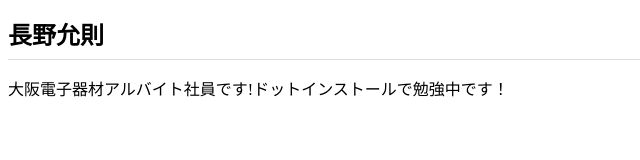
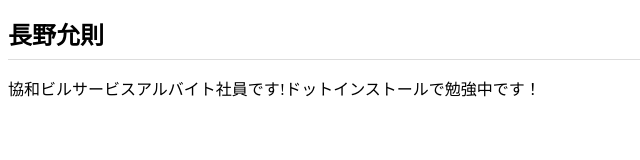
Before and after one commit to Naganou/Naganou.github.io, a plain HTML site: page index.html in a window 1280 px wide. Shown: the whole page, without its empty margins (0-640 px from the left). Drawn offline with Linux system fonts and the light colour scheme.

Commit message:
Add files via upload

```diff
--- a/index.html
+++ b/index.html
@@ -7,6 +7,6 @@
 </head>
 <body>
   <h1>長野允則</h1>
-  <p>大阪電子器材アルバイト社員です!ドットインストールで勉強中です！</p>
+  <p>協和ビルサービスアルバイト社員です!ドットインストールで勉強中です！</p>
 </body>
 </html>
```
